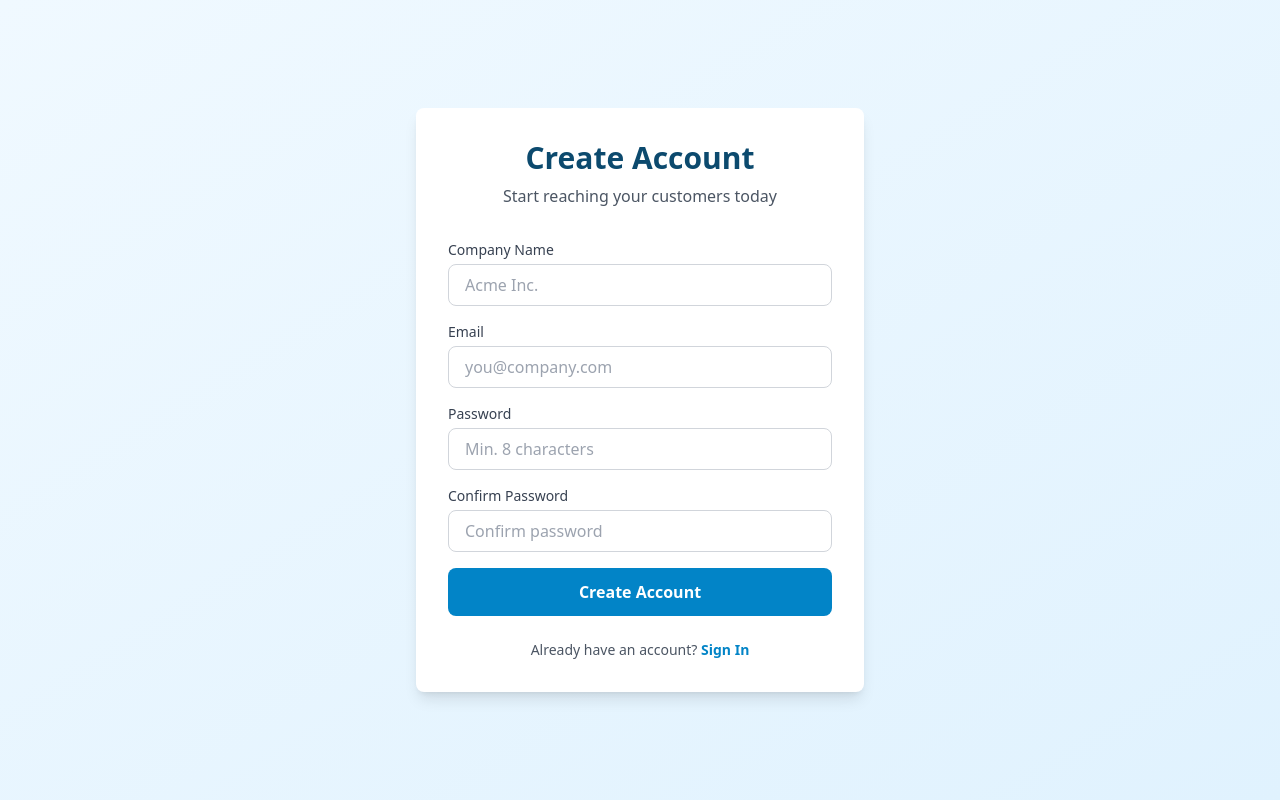
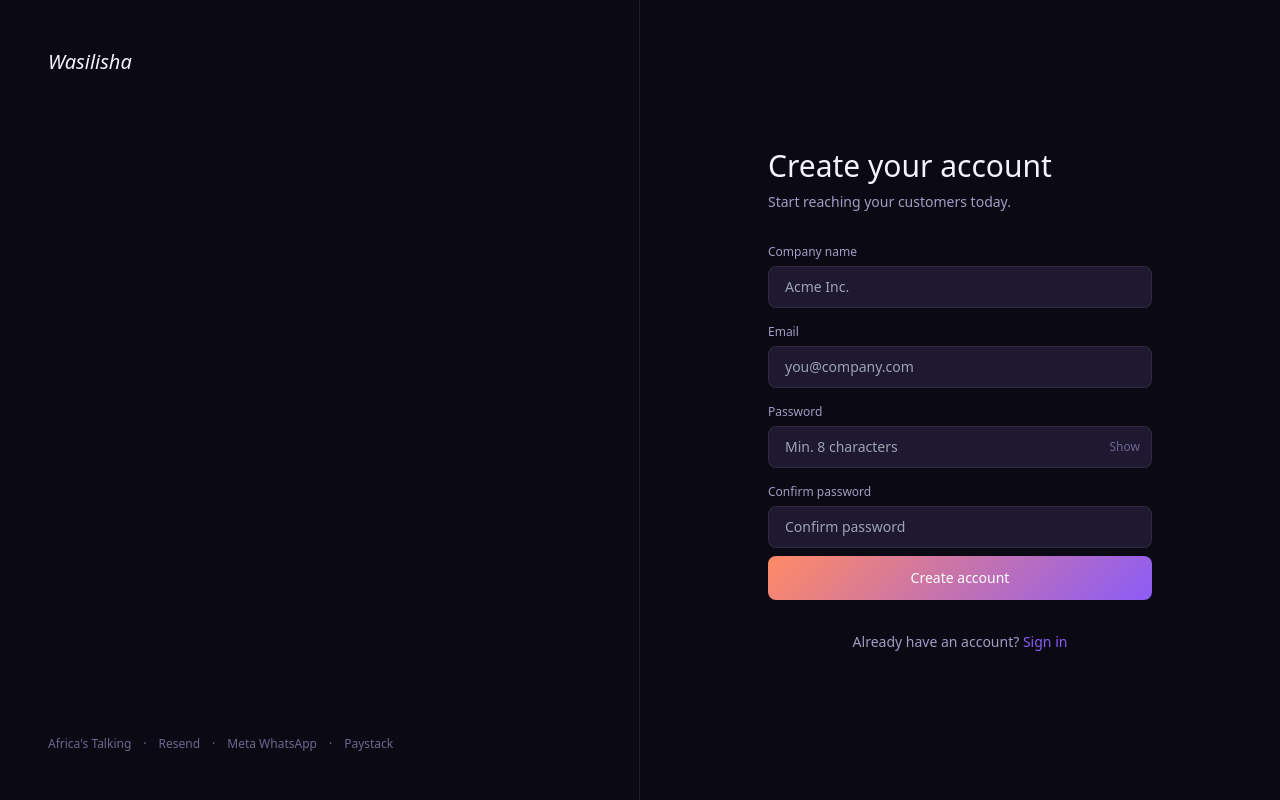
Before and after one commit to JosephMasaka/Wasilisha, a Next.js app: page /auth/signup in a window 1280 px wide. Built offline with nearby package versions, Linux system fonts and the light colour scheme.

Commit message:
revamped styling, updated landing - signin/up pages

```diff
--- a/app/auth/signin/page.tsx
+++ b/app/auth/signin/page.tsx
@@ -1,18 +1,16 @@
 "use client";
 
-import { useState } from "react";
+import { useState, Suspense } from "react";
 import { signIn } from "next-auth/react";
 import { useRouter, useSearchParams } from "next/navigation";
 import Link from "next/link";
-import { Suspense } from "react";
+import ConvergenceOrbit from "@/components/ConvergenceOrbit";
 
 function SignInForm() {
   const router = useRouter();
   const searchParams = useSearchParams();
-  const [formData, setFormData] = useState({
-    email: "",
-    password: "",
-  });
+  const [formData, setFormData] = useState({ email: "", password: "" });
+  const [showPassword, setShowPassword] = useState(false);
   const [error, setError] = useState("");
   const [loading, setLoading] = useState(false);
 
@@ -20,98 +18,141 @@ function SignInForm() {
     e.preventDefault();
     setError("");
     setLoading(true);
-
     try {
       const result = await signIn("credentials", {
         email: formData.email,
         password: formData.password,
         redirect: false,
       });
-
       if (result?.error) {
         setError("Invalid email or password");
         return;
       }
-
       router.push("/dashboard");
       router.refresh();
-    } catch (err) {
+    } catch {
       setError("Something went wrong. Please try again.");
     } finally {
       setLoading(false);
     }
   };
 
+  const inputStyle = {
+    background: "var(--surface-2)",
+    borderColor: "var(--border)",
+    color: "var(--text)",
+  };
+
   return (
-    <div className="min-h-screen bg-gradient-to-br from-primary-50 to-primary-100 flex items-center justify-center px-4">
-      <div className="bg-white p-8 rounded-lg shadow-lg max-w-md w-full">
-        <div className="text-center mb-8">
-          <h1 className="text-3xl font-bold text-primary-900 mb-2">
-            Welcome Back
-          </h1>
-          <p className="text-gray-600">Sign in to your Wasilisha account</p>
+    <div className="min-h-screen grid lg:grid-cols-2" style={{ background: "var(--bg)" }}>
+      <div className="hidden lg:flex flex-col justify-between p-12 border-r" style={{ borderColor: "var(--border)" }}>
+        <Link href="/" className="font-display text-xl italic" style={{ color: "var(--text)" }}>
+          Wasilisha
+        </Link>
+        <div className="animate-fade-up">
+          <ConvergenceOrbit size={180} />
+          <h2 className="font-display text-3xl mt-8 mb-4" style={{ color: "var(--text)" }}>
+            Welcome <span className="italic" style={{ color: "var(--primary)" }}>back.</span>
+          </h2>
+          <p className="text-sm max-w-xs" style={{ color: "var(--text-muted)" }}>
+            Your campaigns, contacts, and wallet — right where you left them.
+          </p>
+        </div>
+        <div className="flex gap-3 text-xs" style={{ color: "var(--text-faint)" }}>
+          <span>Africa&apos;s Talking</span>·<span>Resend</span>·<span>Meta WhatsApp</span>·<span>Paystack</span>
+        </div>
       </div>
 
+      <div className="flex items-center justify-center px-6 py-16">
+        <div className="w-full max-w-sm animate-fade-up">
+          <div className="mb-8 lg:hidden">
+            <Link href="/" className="font-display text-xl italic" style={{ color: "var(--text)" }}>
+              Wasilisha
+            </Link>
+          </div>
+          <h1 className="font-display text-3xl mb-2" style={{ color: "var(--text)" }}>
+            Sign in
+          </h1>
+          <p className="text-sm mb-8" style={{ color: "var(--text-muted)" }}>
+            Welcome back to Wasilisha.
+          </p>
+
           {searchParams.get("registered") === "true" && (
-          <div className="bg-green-50 text-green-700 p-3 rounded-lg mb-4 text-sm">
+            <div
+              className="text-sm p-3 rounded-lg mb-5 border"
+              style={{ background: "rgba(52,211,153,0.08)", borderColor: "rgba(52,211,153,0.25)", color: "var(--whatsapp)" }}
+            >
               Account created successfully! Please sign in.
             </div>
           )}
-
           {error && (
-          <div className="bg-red-50 text-red-600 p-3 rounded-lg mb-4 text-sm">
+            <div
+              className="text-sm p-3 rounded-lg mb-5 border"
+              style={{ background: "rgba(239,68,68,0.08)", borderColor: "rgba(239,68,68,0.25)", color: "#fca5a5" }}
+            >
               {error}
             </div>
           )}
 
           <form onSubmit={handleSubmit} className="space-y-4">
             <div>
-            <label className="block text-sm font-medium text-gray-700 mb-1">
+              <label className="block text-xs font-medium mb-1.5" style={{ color: "var(--text-muted)" }}>
                 Email
               </label>
               <input
                 type="email"
                 required
                 value={formData.email}
-              onChange={(e) =>
-                setFormData({ ...formData, email: e.target.value })
-              }
-              className="w-full px-4 py-2 border border-gray-300 rounded-lg focus:ring-2 focus:ring-primary-500 focus:border-transparent"
+                onChange={(e) => setFormData({ ...formData, email: e.target.value })}
+                className="w-full px-4 py-2.5 rounded-lg border text-sm focus:outline-none focus:ring-2 transition"
+                style={{ ...inputStyle, ["--tw-ring-color" as string]: "var(--primary)" }}
                 placeholder="you@company.com"
               />
             </div>
 
             <div>
-            <label className="block text-sm font-medium text-gray-700 mb-1">
+              <label className="block text-xs font-medium mb-1.5" style={{ color: "var(--text-muted)" }}>
                 Password
               </label>
+              <div className="relative">
                 <input
-              type="password"
+                  type={showPassword ? "text" : "password"}
                   required
                   value={formData.password}
-              onChange={(e) =>
-                setFormData({ ...formData, password: e.target.value })
-              }
-              className="w-full px-4 py-2 border border-gray-300 rounded-lg focus:ring-2 focus:ring-primary-500 focus:border-transparent"
+                  onChange={(e) => setFormData({ ...formData, password: e.target.value })}
+                  className="w-full px-4 py-2.5 pr-11 rounded-lg border text-sm focus:outline-none focus:ring-2 transition"
+                  style={{ ...inputStyle, ["--tw-ring-color" as string]: "var(--primary)" }}
                   placeholder="Your password"
                 />
+                <button
+                  type="button"
+                  onClick={() => setShowPassword((s) => !s)}
+                  className="absolute right-3 top-1/2 -translate-y-1/2 text-xs"
+                  style={{ color: "var(--text-faint)" }}
+                  aria-label={showPassword ? "Hide password" : "Show password"}
+                >
+                  {showPassword ? "Hide" : "Show"}
+                </button>
+              </div>
             </div>
 
             <button
               type="submit"
               disabled={loading}
-            className="w-full bg-primary-600 text-white py-3 rounded-lg font-semibold hover:bg-primary-700 transition disabled:opacity-50 disabled:cursor-not-allowed"
+              className="w-full py-3 rounded-lg font-medium text-sm transition hover:brightness-110 disabled:opacity-50 disabled:cursor-not-allowed"
+              style={{ background: "linear-gradient(135deg, var(--warm), var(--primary))", color: "white", marginTop: "0.5rem" }}
             >
-            {loading ? "Signing In..." : "Sign In"}
+              {loading ? "Signing in…" : "Sign in"}
             </button>
           </form>
 
-        <p className="text-center mt-6 text-sm text-gray-600">
+          <p className="text-center mt-8 text-sm" style={{ color: "var(--text-muted)" }}>
             Don&apos;t have an account?{" "}
-          <Link href="/auth/signup" className="text-primary-600 font-semibold hover:underline">
-            Sign Up
+            <Link href="/auth/signup" className="font-medium hover:underline" style={{ color: "var(--primary)" }}>
+              Sign up
             </Link>
           </p>
+        </div>
       </div>
     </div>
   );
@@ -119,7 +160,7 @@ function SignInForm() {
 
 export default function SignInPage() {
   return (
-    <Suspense fallback={<div>Loading...</div>}>
+    <Suspense fallback={<div style={{ background: "var(--bg)", minHeight: "100vh" }} />}>
       <SignInForm />
     </Suspense>
   );
--- a/app/auth/signup/page.tsx
+++ b/app/auth/signup/page.tsx
@@ -3,6 +3,7 @@
 import { useState } from "react";
 import { useRouter } from "next/navigation";
 import Link from "next/link";
+import ConvergenceOrbit from "@/components/ConvergenceOrbit";
 
 export default function SignUpPage() {
   const router = useRouter();
@@ -12,6 +13,7 @@ export default function SignUpPage() {
     password: "",
     confirmPassword: "",
   });
+  const [showPassword, setShowPassword] = useState(false);
   const [error, setError] = useState("");
   const [loading, setLoading] = useState(false);
 
@@ -23,14 +25,12 @@ export default function SignUpPage() {
       setError("Passwords do not match");
       return;
     }
-
     if (formData.password.length < 8) {
       setError("Password must be at least 8 characters");
       return;
     }
 
     setLoading(true);
-
     try {
       const res = await fetch("/api/auth/signup", {
         method: "POST",
@@ -41,13 +41,8 @@ export default function SignUpPage() {
           password: formData.password,
         }),
       });
-
       const data = await res.json();
-
-      if (!res.ok) {
-        throw new Error(data.error || "Failed to create account");
-      }
-
+      if (!res.ok) throw new Error(data.error || "Failed to create account");
       router.push("/auth/signin?registered=true");
     } catch (err) {
       setError(err instanceof Error ? err.message : "Something went wrong");
@@ -56,83 +51,125 @@ export default function SignUpPage() {
     }
   };
 
+  const inputStyle = {
+    background: "var(--surface-2)",
+    borderColor: "var(--border)",
+    color: "var(--text)",
+  };
+
   return (
-    <div className="min-h-screen bg-gradient-to-br from-primary-50 to-primary-100 flex items-center justify-center px-4">
-      <div className="bg-white p-8 rounded-lg shadow-lg max-w-md w-full">
-        <div className="text-center mb-8">
-          <h1 className="text-3xl font-bold text-primary-900 mb-2">
-            Create Account
-          </h1>
-          <p className="text-gray-600">Start reaching your customers today</p>
+    <div className="min-h-screen grid lg:grid-cols-2" style={{ background: "var(--bg)" }}>
+      {/* Brand panel */}
+      <div className="hidden lg:flex flex-col justify-between p-12 border-r" style={{ borderColor: "var(--border)" }}>
+        <Link href="/" className="font-display text-xl italic" style={{ color: "var(--text)" }}>
+          Wasilisha
+        </Link>
+        <div className="animate-fade-up">
+          <ConvergenceOrbit size={180} />
+          <h2 className="font-display text-3xl mt-8 mb-4" style={{ color: "var(--text)" }}>
+            One inbox. <span className="italic" style={{ color: "var(--primary)" }}>Every channel.</span>
+          </h2>
+          <p className="text-sm max-w-xs" style={{ color: "var(--text-muted)" }}>
+            SMS, email, and WhatsApp — one wallet, one contact list, no juggling providers.
+          </p>
+        </div>
+        <div className="flex gap-3 text-xs" style={{ color: "var(--text-faint)" }}>
+          <span>Africa&apos;s Talking</span>·<span>Resend</span>·<span>Meta WhatsApp</span>·<span>Paystack</span>
+        </div>
       </div>
 
+      {/* Form panel */}
+      <div className="flex items-center justify-center px-6 py-16">
+        <div className="w-full max-w-sm animate-fade-up">
+          <div className="mb-8 lg:hidden">
+            <Link href="/" className="font-display text-xl italic" style={{ color: "var(--text)" }}>
+              Wasilisha
+            </Link>
+          </div>
+          <h1 className="font-display text-3xl mb-2" style={{ color: "var(--text)" }}>
+            Create your account
+          </h1>
+          <p className="text-sm mb-8" style={{ color: "var(--text-muted)" }}>
+            Start reaching your customers today.
+          </p>
+
           {error && (
-          <div className="bg-red-50 text-red-600 p-3 rounded-lg mb-4 text-sm">
+            <div
+              className="text-sm p-3 rounded-lg mb-5 border"
+              style={{ background: "rgba(239,68,68,0.08)", borderColor: "rgba(239,68,68,0.25)", color: "#fca5a5" }}
+            >
               {error}
             </div>
           )}
 
           <form onSubmit={handleSubmit} className="space-y-4">
             <div>
-            <label className="block text-sm font-medium text-gray-700 mb-1">
-              Company Name
+              <label className="block text-xs font-medium mb-1.5" style={{ color: "var(--text-muted)" }}>
+                Company name
               </label>
               <input
                 type="text"
                 required
                 value={formData.companyName}
-              onChange={(e) =>
-                setFormData({ ...formData, companyName: e.target.value })
-              }
-              className="w-full px-4 py-2 border border-gray-300 rounded-lg focus:ring-2 focus:ring-primary-500 focus:border-transparent"
+                onChange={(e) => setFormData({ ...formData, companyName: e.target.value })}
+                className="w-full px-4 py-2.5 rounded-lg border text-sm focus:outline-none focus:ring-2 transition"
+                style={{ ...inputStyle, ["--tw-ring-color" as string]: "var(--primary)" }}
                 placeholder="Acme Inc."
               />
             </div>
 
             <div>
-            <label className="block text-sm font-medium text-gray-700 mb-1">
+              <label className="block text-xs font-medium mb-1.5" style={{ color: "var(--text-muted)" }}>
                 Email
               </label>
               <input
                 type="email"
                 required
                 value={formData.email}
-              onChange={(e) =>
-                setFormData({ ...formData, email: e.target.value })
-              }
-              className="w-full px-4 py-2 border border-gray-300 rounded-lg focus:ring-2 focus:ring-primary-500 focus:border-transparent"
+                onChange={(e) => setFormData({ ...formData, email: e.target.value })}
+                className="w-full px-4 py-2.5 rounded-lg border text-sm focus:outline-none focus:ring-2 transition"
+                style={{ ...inputStyle, ["--tw-ring-color" as string]: "var(--primary)" }}
                 placeholder="you@company.com"
               />
             </div>
 
             <div>
-            <label className="block text-sm font-medium text-gray-700 mb-1">
+              <label className="block text-xs font-medium mb-1.5" style={{ color: "var(--text-muted)" }}>
                 Password
               </label>
+              <div className="relative">
                 <input
-              type="password"
+                  type={showPassword ? "text" : "password"}
                   required
                   value={formData.password}
-              onChange={(e) =>
-                setFormData({ ...formData, password: e.target.value })
-              }
-              className="w-full px-4 py-2 border border-gray-300 rounded-lg focus:ring-2 focus:ring-primary-500 focus:border-transparent"
+                  onChange={(e) => setFormData({ ...formData, password: e.target.value })}
+                  className="w-full px-4 py-2.5 pr-11 rounded-lg border text-sm focus:outline-none focus:ring-2 transition"
+                  style={{ ...inputStyle, ["--tw-ring-color" as string]: "var(--primary)" }}
                   placeholder="Min. 8 characters"
                 />
+                <button
+                  type="button"
+                  onClick={() => setShowPassword((s) => !s)}
+                  className="absolute right-3 top-1/2 -translate-y-1/2 text-xs"
+                  style={{ color: "var(--text-faint)" }}
+                  aria-label={showPassword ? "Hide password" : "Show password"}
+                >
+                  {showPassword ? "Hide" : "Show"}
+                </button>
+              </div>
             </div>
 
             <div>
-            <label className="block text-sm font-medium text-gray-700 mb-1">
-              Confirm Password
+              <label className="block text-xs font-medium mb-1.5" style={{ color: "var(--text-muted)" }}>
+                Confirm password
               </label>
               <input
-              type="password"
+                type={showPassword ? "text" : "password"}
                 required
                 value={formData.confirmPassword}
-              onChange={(e) =>
-                setFormData({ ...formData, confirmPassword: e.target.value })
-              }
-              className="w-full px-4 py-2 border border-gray-300 rounded-lg focus:ring-2 focus:ring-primary-500 focus:border-transparent"
+                onChange={(e) => setFormData({ ...formData, confirmPassword: e.target.value })}
+                className="w-full px-4 py-2.5 rounded-lg border text-sm focus:outline-none focus:ring-2 transition"
+                style={{ ...inputStyle, ["--tw-ring-color" as string]: "var(--primary)" }}
                 placeholder="Confirm password"
               />
             </div>
@@ -140,19 +177,21 @@ export default function SignUpPage() {
             <button
               type="submit"
               disabled={loading}
-            className="w-full bg-primary-600 text-white py-3 rounded-lg font-semibold hover:bg-primary-700 transition disabled:opacity-50 disabled:cursor-not-allowed"
+              className="w-full py-3 rounded-lg font-medium text-sm transition hover:brightness-110 disabled:opacity-50 disabled:cursor-not-allowed"
+              style={{ background: "linear-gradient(135deg, var(--warm), var(--primary))", color: "white", marginTop: "0.5rem" }}
             >
-            {loading ? "Creating Account..." : "Create Account"}
+              {loading ? "Creating account…" : "Create account"}
             </button>
           </form>
 
-        <p className="text-center mt-6 text-sm text-gray-600">
+          <p className="text-center mt-8 text-sm" style={{ color: "var(--text-muted)" }}>
             Already have an account?{" "}
-          <Link href="/auth/signin" className="text-primary-600 font-semibold hover:underline">
-            Sign In
+            <Link href="/auth/signin" className="font-medium hover:underline" style={{ color: "var(--primary)" }}>
+              Sign in
             </Link>
           </p>
         </div>
       </div>
+    </div>
   );
 }
--- a/app/globals.css
+++ b/app/globals.css
@@ -3,18 +3,58 @@
 @tailwind utilities;
 
 :root {
-  --foreground: #171717;
-  --background: #ffffff;
+  --bg: #0b0a14;
+  --bg-elevated: #100e1c;
+  --surface: #171325;
+  --surface-2: #1e1930;
+  --border: rgba(255, 255, 255, 0.08);
+  --border-strong: rgba(255, 255, 255, 0.18);
+
+  --primary: #8b5cf6;
+  --primary-dim: #6d3eef;
+  --primary-glow: rgba(139, 92, 246, 0.35);
+  --warm: #ff8a65;
+
+  --sms: #fbbf24;
+  --email: #60a5fa;
+  --whatsapp: #34d399;
+
+  --text: #f5f3fa;
+  --text-muted: #a29cc4;
+  --text-faint: #6d6790;
 }
 
-@media (prefers-color-scheme: dark) {
-  :root {
-    --foreground: #ededed;
-    --background: #0a0a0a;
+.font-display {
+  font-family: var(--font-fraunces), Georgia, serif;
+}
+
+@keyframes core-pulse {
+  0%, 100% {
+    box-shadow: 0 0 0 0 var(--primary-glow), 0 0 24px 6px var(--primary-glow);
+  }
+  50% {
+    box-shadow: 0 0 0 10px rgba(139, 92, 246, 0), 0 0 44px 14px var(--primary-glow);
   }
 }
 
-body {
-  color: var(--foreground);
-  background: var(--background);
+@keyframes spin-orbit {
+  from { transform: rotate(0deg); }
+  to { transform: rotate(360deg); }
 }
+
+@keyframes fade-up {
+  from { opacity: 0; transform: translateY(14px); }
+  to { opacity: 1; transform: translateY(0); }
+}
+
+.animate-fade-up {
+  animation: fade-up 0.6s cubic-bezier(0.16, 1, 0.3, 1) both;
+}
+
+@media (prefers-reduced-motion: reduce) {
+  *, *::before, *::after {
+    animation-duration: 0.001ms !important;
+    animation-iteration-count: 1 !important;
+    transition-duration: 0.001ms !important;
+  }
+}
--- a/app/layout.tsx
+++ b/app/layout.tsx
@@ -1,5 +1,19 @@
 import type { Metadata } from "next";
+import { Fraunces, Inter } from "next/font/google";
 import "./globals.css";
+
+const fraunces = Fraunces({
+  subsets: ["latin"],
+  variable: "--font-fraunces",
+  weight: ["500", "600"],
+  style: ["normal", "italic"],
+});
+
+const inter = Inter({
+  subsets: ["latin"],
+  variable: "--font-inter",
+});
+
 
 export const metadata: Metadata = {
   title: "Wasilisha - Reach Every Channel. One Platform.",
@@ -13,7 +27,7 @@ export default function RootLayout({
 }>) {
   return (
     <html lang="en">
-      <body className="antialiased">{children}</body>
+      <body className="antialiased {`${fraunces.variable} ${inter.variable} font-sans`}">{children}</body>
     </html>
   );
 }
--- /dev/null
+++ b/components/ConvergenceOrbit.tsx
@@ -0,0 +1,53 @@
+export default function ConvergenceOrbit({ size = 220 }: { size?: number }) {
+  const core = size * 0.26;
+  const nodeSize = size * 0.11;
+  const radius = size * 0.36;
+
+  const nodes = [
+    { color: "var(--sms)", delay: "0s" },
+    { color: "var(--email)", delay: "-2.33s" },
+    { color: "var(--whatsapp)", delay: "-4.66s" },
+  ];
+
+  return (
+    <div className="relative shrink-0" style={{ width: size, height: size }} aria-hidden="true">
+      <div
+        className="absolute inset-0 rounded-full"
+        style={{ background: "radial-gradient(circle, var(--primary-glow), transparent 65%)" }}
+      />
+      <div
+        className="absolute rounded-full"
+        style={{
+          width: core,
+          height: core,
+          left: "50%",
+          top: "50%",
+          marginLeft: -core / 2,
+          marginTop: -core / 2,
+          background: "linear-gradient(135deg, var(--primary), var(--primary-dim))",
+          animation: "core-pulse 3.2s ease-in-out infinite",
+        }}
+      />
+      {nodes.map((n, i) => (
+        <div
+          key={i}
+          className="absolute inset-0"
+          style={{ animation: `spin-orbit 7s linear infinite`, animationDelay: n.delay }}
+        >
+          <div
+            className="absolute rounded-full"
+            style={{
+              width: nodeSize,
+              height: nodeSize,
+              left: "50%",
+              top: size / 2 - radius,
+              marginLeft: -nodeSize / 2,
+              background: n.color,
+              boxShadow: `0 0 10px 2px ${n.color}`,
+            }}
+          />
+        </div>
+      ))}
+    </div>
+  );
+}
```
Lines whose indentation alone changed are shown as unchanged.
